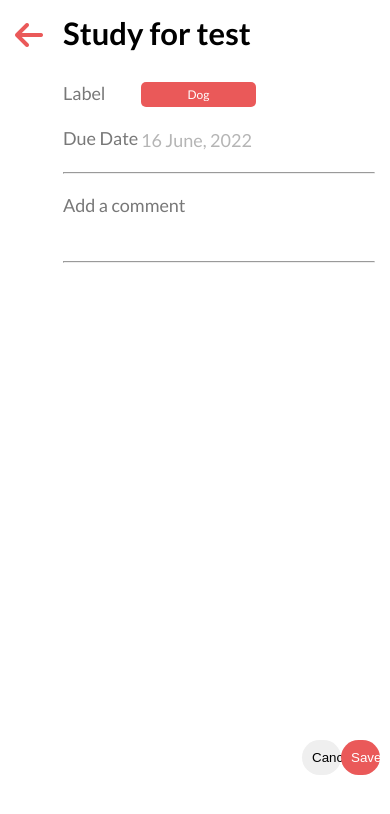
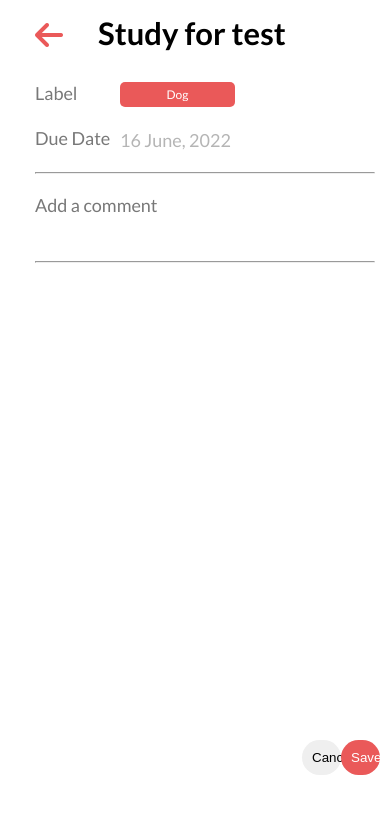
Before and after one commit to eduarchilon/Task-ReactJS, a React (Create React App) app: page /edittask in a window 390 px wide. Shown: the top 814 px of the page. Built offline with nearby package versions, Linux system fonts and the light colour scheme.

Commit message:
feat: corrections in elem distribution at Edit

```diff
--- a/src/components/formEdit/EditFormTask.jsx
+++ b/src/components/formEdit/EditFormTask.jsx
@@ -1,4 +1,5 @@
 import React from 'react'
+import { Link } from 'react-router-dom'
 import './editFormTask.css'
 import { getAllLabels } from '../../services/services'
 import OptionLabel from '../optionLabel/OptionLabel'
@@ -8,11 +9,16 @@ const EditFormTask = () => {
 
   return (
     <div className="container__formTask ">
-      <input
-        type="text"
-        defaultValue="Study for test"
-        className="edit-task__title-input"
-      />
+      <div className="edit__title-container">
+        <Link to="/">
+          <i className="fa-solid fa-arrow-left fa-2xl"></i>{' '}
+        </Link>
+        <input
+          type="text"
+          defaultValue="Study for test"
+          className="edit-task__title-input"
+        />
+      </div>
 
       <div>
         <label htmlFor="labelSelect" className="edit__instruction">
--- a/src/components/formEdit/editFormTask.css
+++ b/src/components/formEdit/editFormTask.css
@@ -11,12 +11,15 @@ label {
 }
 
 hr {
-  width: 100%;
+  width: calc(100% - 63px) ;
+  margin-left: 63px;
 }
 
 .select__container {
   width: 75%;
   float: right;
+  padding-left: 45px;
+
 }
 
 .edit__label-select {
@@ -53,6 +56,7 @@ hr {
 
 .edit__instruction {
   color: var(--text-grey);
+  padding-left: 63px;
 }
 
 
@@ -83,9 +87,27 @@ hr {
   margin-bottom: 30px;
 }
 
+.edit__title-container {
+  display: flex;
+  gap: 35px;
+}
+
 
 @media (max-width: 767px) {
   .edit-task__title-input {
     padding-left: 0;
   }
+
+  .edit__instruction {
+    padding-left: 0;
+  }
+
+  hr {
+    width: 100%;
+    margin-left: 0;
+  }
+
+  .select__container {
+    padding-left: 0;
+  }
 }
--- a/src/pages/edit-task/EditTask.jsx
+++ b/src/pages/edit-task/EditTask.jsx
@@ -8,9 +8,6 @@ function EditTask() {
   return (
     <div className="container">
       <div className="container__titleTask">
-        <Link to="/">
-          <i className="fa-solid fa-arrow-left fa-2xl"></i>{' '}
-        </Link>
         <EditFormTask />
       </div>
       <Buttons />
```
